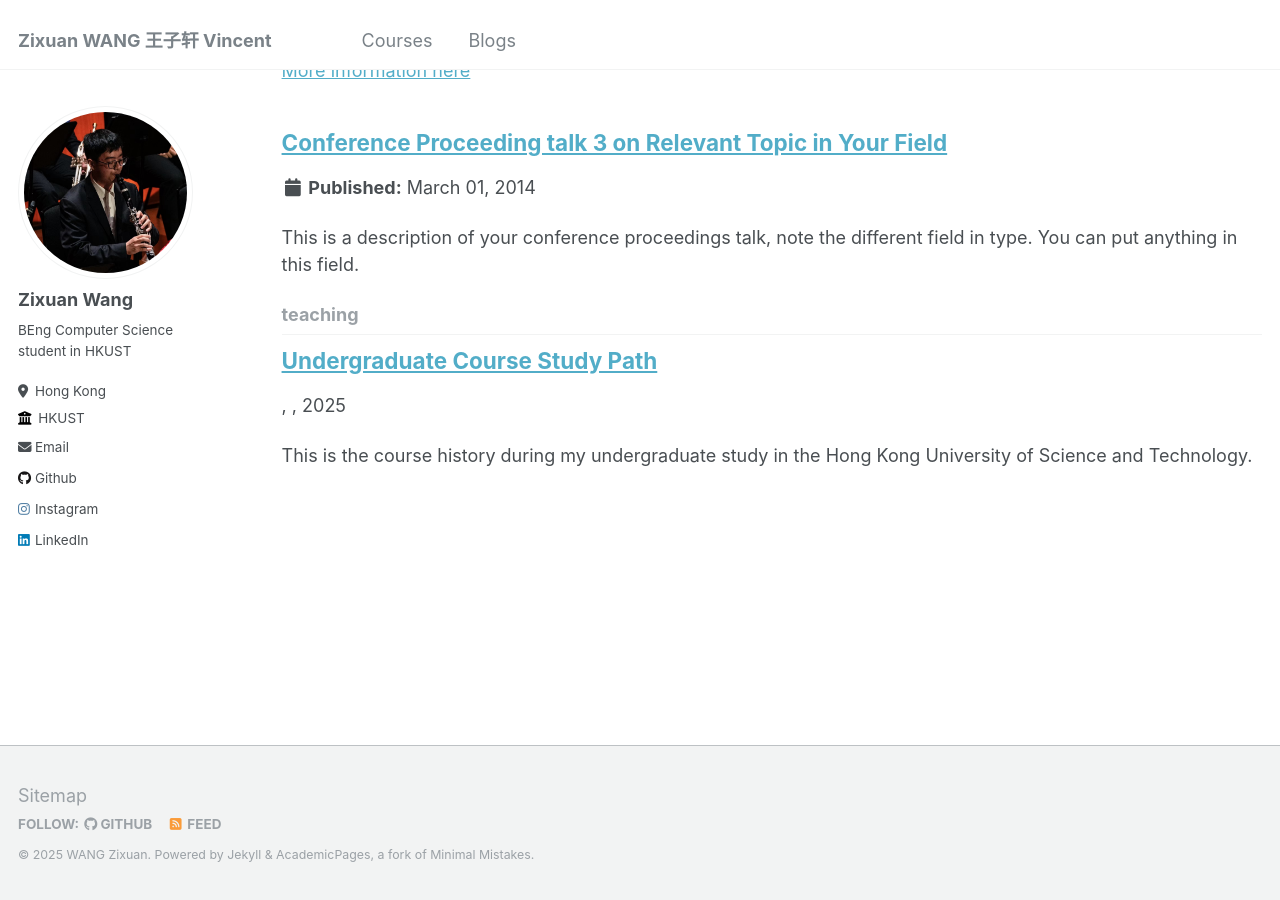
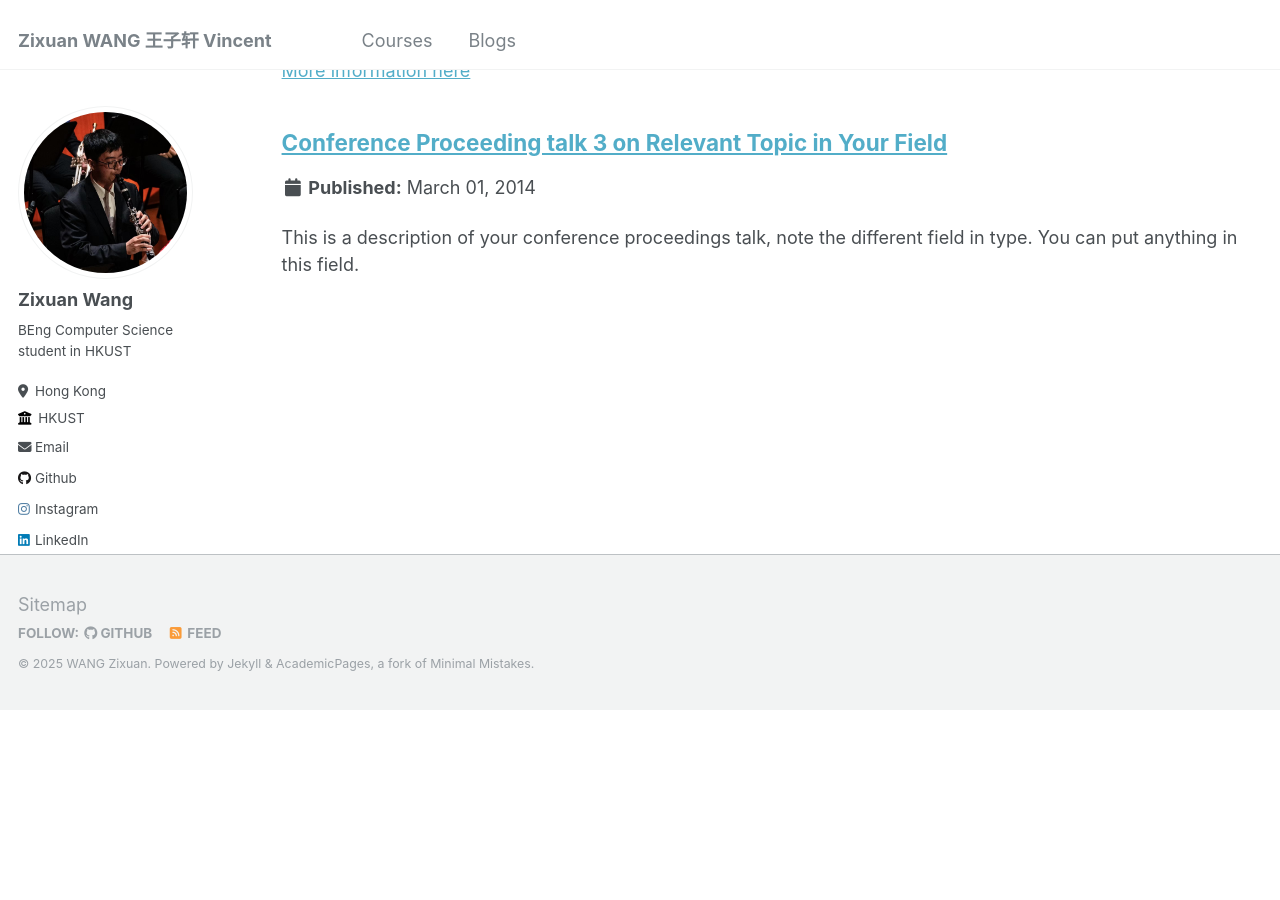
Before and after one commit to Vincent2311/Vincent2311.github.io, a Jekyll site: the page built from _pages/collection-archive.html, in a window 1280 px wide and 900 px high, scrolled down 2563 px. Built offline with Jekyll 4.4.1, drawn with Linux system fonts in a browser that asks for light colours; after the commit the page ends 3272 px from its top, so only the background shows below that; some of the changed lines change nothing that is shown.

Commit message:
mod config

```diff
--- a/_config.yml
+++ b/_config.yml
@@ -200,9 +200,9 @@ kramdown:
 
 # Collections
 collections:
-  teaching:
-    output: true
-    permalink: /:collection/:path/
+  # teaching:
+  #   output: true
+  #   permalink: /:collection/:path/
   publications:
     output: true
     permalink: /:collection/:path/
```
